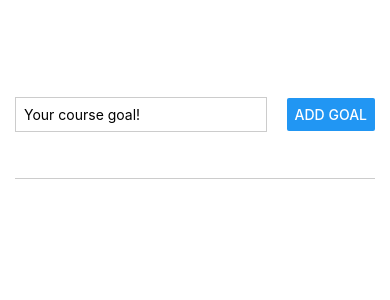
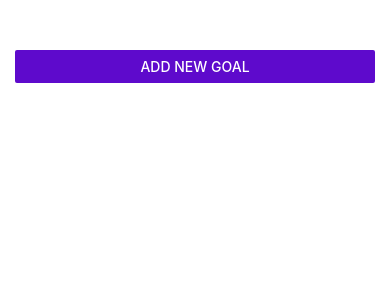
Before and after one commit to PBasham/RNCourse, a React Native app: screen / in a window 390 px wide. Shown: the top 300 px of the page. Built offline with nearby package versions, Linux system fonts and the light colour scheme.

Commit message:
Added Modal aorund GoalInput View with slide in effect, goal input now renders conditioanlly from button

```diff
--- a/App.js
+++ b/App.js
@@ -7,6 +7,7 @@
     StyleSheet,
     View,
     FlatList,
+    Button,
 } from 'react-native';
 
 /*========================================
@@ -16,10 +17,14 @@
 import { GoalInput } from "./components/GoalInput";
 
 export default function App() {
-
+    const [modalIsVisable, setModalIsVisable] = useState(false)
     const [courseGoals, setCourseGoals] = useState([])
 
     // === Functions === //
+
+    const startAddGoalHandler = () => {
+        setModalIsVisable(true)
+    }
 
     const addGoalHandler = (enteredGoalText) => {
         console.log(enteredGoalText)
@@ -37,7 +42,8 @@
 
     return (
         <View style={styles.appContainer}>
-            <GoalInput onAddGoal={addGoalHandler} />
+            <Button title="Add New Goal" color="#5e0acc" onPress={startAddGoalHandler}/>
+            <GoalInput visible={modalIsVisable} onAddGoal={addGoalHandler} />
             <View style={styles.goalsContainer}>
                 <FlatList
                     data={courseGoals}
--- a/components/GoalInput.js
+++ b/components/GoalInput.js
@@ -1,7 +1,7 @@
 /*========================================
         Import Dependencies
 ========================================*/
-import { View, TextInput, Button, StyleSheet } from "react-native";
+import { View, TextInput, Button, StyleSheet, Modal } from "react-native";
 import { useState } from "react";
 
 export const GoalInput = (props) => {
@@ -21,10 +21,14 @@
     // === Function END === //
 
 
-    return <View style={styles.inputContainer}>
+    return (
+        <Modal visible={props.visible} animationType="slide">
+            <View style={styles.inputContainer}>
                 <TextInput style={styles.textInput} placeholder="Your course goal!" value={enteredGoalText} onChangeText={goalInputHandler} />
                 <Button title="Add Goal" onPress={addGoalHandler} />
             </View>
+        </Modal>
+    )
 }
 
 const styles = StyleSheet.create({
--- a/components/GoalItem.js
+++ b/components/GoalItem.js
@@ -6,22 +6,29 @@
     // Functions END === //
 
     return (
-        <Pressable onPress={props.onDeleteItem.bind(this, props.id)}>
-            <View style={styles.goalItem}>
+        <View style={styles.goalItem}>
+            <Pressable
+            android_ripple={{ color: "#2d0ddd" }}
+            onPress={props.onDeleteItem.bind(this, props.id)}
+            style={({pressed /* or pressData for full pbject*/}) => pressed && styles.pressedItem}
+            >
                 <Text style={styles.goalText}>{props.text}</Text>
-            </View>
-        </Pressable>
+            </Pressable>
+        </View>
     )
 }
 
 const styles = StyleSheet.create({
     goalItem: {
         margin: 8,
-        padding: 8,
         borderRadius: 6,
         backgroundColor: "#5e08cc",
     },
+    pressedItem: {
+        opacity:0.5
+    },
     goalText: {
+        padding: 8,
         color: "white",
     }
 });
```
Lines whose indentation alone changed are shown as unchanged.
